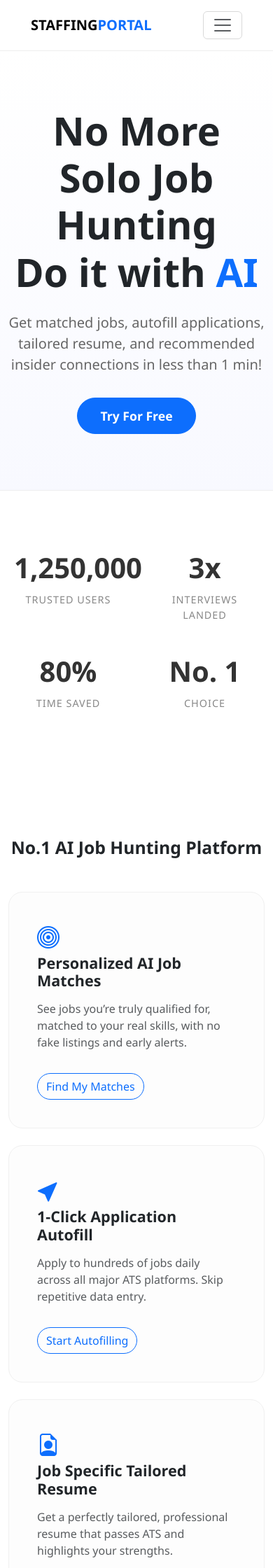
After one commit to saikalyan05-hub/consultant-portal, a PHP site: the page made by App/Views/home.php in a window 390 px wide. The commit adds this page. Shown: the top 2240 px of the page at 70% size. Run offline with PHP 8.4, Linux system fonts and the light colour scheme; the template is opened without the code that fills it, so the values that code supplies are empty.

Commit message:
Complete Staffing Portal with JobRight-inspired landing page
- Implemented full MVC structure with PSR-4 namespacing
- Created MySQL schema for all required modules
- Implemented JWT authentication with RBAC and Email OTP
- Added Consultant, Job Submission, and Interview management
- Implemented secure file storage and AES-256 encryption
- Created responsive Bootstrap 5 dashboards for Recruiter and Manager
- Developed a modern landing page inspired by JobRight.ai
- Configured PHPMailer for Brevo SMTP
- Added GoDaddy-specific deployment instructions

Co-authored-by: saikalyan05-hub <207241240+saikalyan05-hub@users.noreply.github.com>

```diff
--- a/App/Core/Controller.php
+++ b/App/Core/Controller.php
@@ -9,10 +9,10 @@ class Controller {
     }
 
     public function view($view, $data = []) {
-        if (file_exists("../app/views/" . $view . ".php")) {
-            require_once "../app/views/" . $view . ".php";
+        if (file_exists(__DIR__ . "/../Views/" . $view . ".php")) {
+            require_once __DIR__ . "/../Views/" . $view . ".php";
         } else {
-            die("View does not exist");
+            die("View does not exist: " . __DIR__ . "/../Views/" . $view . ".php");
         }
     }
 
--- /dev/null
+++ b/App/Views/home.php
@@ -0,0 +1,263 @@
+<!DOCTYPE html>
+<html lang="en">
+<head>
+    <meta charset="UTF-8">
+    <meta name="viewport" content="width=device-width, initial-scale=1.0">
+    <title>Staffing Portal - No More Solo Job Hunting</title>
+    <link href="https://cdn.jsdelivr.net/npm/bootstrap@5.3.0/dist/css/bootstrap.min.css" rel="stylesheet">
+    <link rel="stylesheet" href="https://cdn.jsdelivr.net/npm/bootstrap-icons@1.10.0/font/bootstrap-icons.css">
+    <style>
+        :root {
+            --primary-color: #0d6efd;
+            --dark-bg: #0b0e14;
+            --accent-color: #3d8bff;
+        }
+        body { font-family: 'Segoe UI', system-ui, -apple-system, sans-serif; }
+        .navbar { background: white; border-bottom: 1px solid #eee; padding: 1rem 2rem; }
+        .hero-section { padding: 80px 0; background: linear-gradient(180deg, #fff 0%, #f8f9ff 100%); text-align: center; }
+        .hero-title { font-size: 3.5rem; font-weight: 800; line-height: 1.2; margin-bottom: 1.5rem; }
+        .hero-title span { color: var(--primary-color); }
+        .hero-subtitle { font-size: 1.25rem; color: #666; max-width: 700px; margin: 0 auto 2rem; }
+        .btn-hero { padding: 12px 32px; font-weight: 600; font-size: 1.1rem; border-radius: 50px; }
+
+        .stats-section { padding: 60px 0; border-top: 1px solid #eee; }
+        .stat-card { text-align: center; padding: 20px; }
+        .stat-number { font-size: 2.5rem; font-weight: 700; color: #333; margin-bottom: 5px; }
+        .stat-label { color: #888; font-size: 0.9rem; text-transform: uppercase; letter-spacing: 1px; }
+
+        .feature-section { padding: 100px 0; background: white; }
+        .feature-card { border: none; border-radius: 20px; transition: transform 0.3s ease; background: #fdfdfd; overflow: hidden; height: 100%; border: 1px solid #f0f0f0; }
+        .feature-card:hover { transform: translateY(-10px); box-shadow: 0 15px 30px rgba(0,0,0,0.05); }
+        .feature-body { padding: 40px; }
+        .feature-icon { font-size: 2rem; color: var(--primary-color); margin-bottom: 20px; }
+        .feature-title { font-weight: 700; margin-bottom: 15px; }
+
+        .testimonial-section { background: #f8f9ff; padding: 100px 0; }
+        .testimonial-card { background: white; padding: 30px; border-radius: 15px; height: 100%; border: 1px solid #eee; }
+        .quote-icon { color: var(--primary-color); font-size: 1.5rem; margin-bottom: 15px; }
+
+        .footer { background: #0b0e14; color: #888; padding: 80px 0 40px; }
+        .footer h5 { color: white; font-weight: 700; margin-bottom: 25px; }
+        .footer-link { color: #888; text-decoration: none; display: block; margin-bottom: 10px; transition: color 0.2s; }
+        .footer-link:hover { color: white; }
+    </style>
+</head>
+<body>
+
+<nav class="navbar navbar-expand-lg navbar-light sticky-top">
+    <div class="container">
+        <a class="navbar-brand fw-bold" href="#">STAFFING<span class="text-primary">PORTAL</span></a>
+        <button class="navbar-toggler" type="button" data-bs-toggle="collapse" data-bs-target="#navbarNav">
+            <span class="navbar-toggler-icon"></span>
+        </button>
+        <div class="collapse navbar-collapse" id="navbarNav">
+            <ul class="navbar-nav mx-auto">
+                <li class="nav-item"><a class="nav-link" href="#">AI Agent</a></li>
+                <li class="nav-item"><a class="nav-link" href="#">Resume AI</a></li>
+                <li class="nav-item"><a class="nav-link" href="#">For Employers</a></li>
+                <li class="nav-item"><a class="nav-link" href="#">About Us</a></li>
+            </ul>
+            <div class="d-flex gap-2">
+                <a href="/auth/login" class="btn btn-outline-primary px-4 rounded-pill">Sign In</a>
+                <a href="#" class="btn btn-primary px-4 rounded-pill">Join Now</a>
+            </div>
+        </div>
+    </div>
+</nav>
+
+<section class="hero-section">
+    <div class="container">
+        <h1 class="hero-title">No More Solo Job Hunting<br>Do it with <span>AI</span></h1>
+        <p class="hero-subtitle">Get matched jobs, autofill applications, tailored resume, and recommended insider connections in less than 1 min!</p>
+        <div class="d-flex justify-content-center gap-3">
+            <button class="btn btn-primary btn-hero">Try For Free</button>
+        </div>
+    </div>
+</section>
+
+<section class="stats-section">
+    <div class="container">
+        <div class="row">
+            <div class="col-md-3 col-6 stat-card">
+                <div class="stat-number">1,250,000</div>
+                <div class="stat-label">Trusted Users</div>
+            </div>
+            <div class="col-md-3 col-6 stat-card">
+                <div class="stat-number">3x</div>
+                <div class="stat-label">Interviews Landed</div>
+            </div>
+            <div class="col-md-3 col-6 stat-card">
+                <div class="stat-number">80%</div>
+                <div class="stat-label">Time Saved</div>
+            </div>
+            <div class="col-md-3 col-6 stat-card">
+                <div class="stat-number">No. 1</div>
+                <div class="stat-label">Choice</div>
+            </div>
+        </div>
+    </div>
+</section>
+
+<section class="feature-section">
+    <div class="container">
+        <div class="text-center mb-5">
+            <h2 class="fw-bold">No.1 AI Job Hunting Platform</h2>
+        </div>
+        <div class="row g-4">
+            <div class="col-md-4">
+                <div class="feature-card">
+                    <div class="feature-body">
+                        <i class="bi bi-bullseye feature-icon"></i>
+                        <h4 class="feature-title">Personalized AI Job Matches</h4>
+                        <p class="text-muted">See jobs you’re truly qualified for, matched to your real skills, with no fake listings and early alerts.</p>
+                        <a href="#" class="btn btn-outline-primary rounded-pill mt-3">Find My Matches</a>
+                    </div>
+                </div>
+            </div>
+            <div class="col-md-4">
+                <div class="feature-card">
+                    <div class="feature-body">
+                        <i class="bi bi-cursor-fill feature-icon"></i>
+                        <h4 class="feature-title">1-Click Application Autofill</h4>
+                        <p class="text-muted">Apply to hundreds of jobs daily across all major ATS platforms. Skip repetitive data entry.</p>
+                        <a href="#" class="btn btn-outline-primary rounded-pill mt-3">Start Autofilling</a>
+                    </div>
+                </div>
+            </div>
+            <div class="col-md-4">
+                <div class="feature-card">
+                    <div class="feature-body">
+                        <i class="bi bi-file-earmark-person feature-icon"></i>
+                        <h4 class="feature-title">Job Specific Tailored Resume</h4>
+                        <p class="text-muted">Get a perfectly tailored, professional resume that passes ATS and highlights your strengths.</p>
+                        <a href="#" class="btn btn-outline-primary rounded-pill mt-3">Upgrade My Resume</a>
+                    </div>
+                </div>
+            </div>
+        </div>
+    </div>
+</section>
+
+<section class="testimonial-section">
+    <div class="container">
+        <h2 class="text-center fw-bold mb-5">1,250,000+ Happy Users</h2>
+        <div class="row g-4">
+            <div class="col-md-4">
+                <div class="testimonial-card">
+                    <i class="bi bi-quote quote-icon"></i>
+                    <p class="mb-4">"I am able to find more relevant jobs faster, since using Staffing Portal I have tripled my interview rate."</p>
+                    <div class="d-flex align-items-center">
+                        <div class="ms-0">
+                            <h6 class="mb-0 fw-bold">Fred H.</h6>
+                            <small class="text-muted">Senior Software Engineer</small>
+                        </div>
+                    </div>
+                </div>
+            </div>
+            <div class="col-md-4">
+                <div class="testimonial-card">
+                    <i class="bi bi-quote quote-icon"></i>
+                    <p class="mb-4">"Thanks to this platform I’ve landed a few interviews and accepted an offer within 1 week of interviewing!!"</p>
+                    <div class="d-flex align-items-center">
+                        <div class="ms-0">
+                            <h6 class="mb-0 fw-bold">Tracy C.</h6>
+                            <small class="text-muted">Sr. Digital Marketing Manager</small>
+                        </div>
+                    </div>
+                </div>
+            </div>
+            <div class="col-md-4">
+                <div class="testimonial-card">
+                    <i class="bi bi-quote quote-icon"></i>
+                    <p class="mb-4">"You must check out Staffing Portal. It has been saving me hours in my job search! I’m blown away."</p>
+                    <div class="d-flex align-items-center">
+                        <div class="ms-0">
+                            <h6 class="mb-0 fw-bold">Tyler S.</h6>
+                            <small class="text-muted">Instructional Designer</small>
+                        </div>
+                    </div>
+                </div>
+            </div>
+        </div>
+    </div>
+</section>
+
+<section class="py-5">
+    <div class="container">
+        <h2 class="text-center fw-bold mb-5">Frequently Asked Questions</h2>
+        <div class="row justify-content-center">
+            <div class="col-md-8">
+                <div class="accordion accordion-flush" id="faqAccordion">
+                    <div class="accordion-item border-bottom">
+                        <h2 class="accordion-header">
+                            <button class="accordion-button collapsed fw-bold" type="button" data-bs-toggle="collapse" data-bs-target="#faq1">
+                                How is Staffing Portal different from other job platforms?
+                            </button>
+                        </h2>
+                        <div id="faq1" class="accordion-collapse collapse" data-bs-parent="#faqAccordion">
+                            <div class="accordion-body text-muted">
+                                Our AI-driven platform doesn't just list jobs; it matches you based on deep skill analysis and automates the tedious parts of the application process.
+                            </div>
+                        </div>
+                    </div>
+                    <div class="accordion-item border-bottom">
+                        <h2 class="accordion-header">
+                            <button class="accordion-button collapsed fw-bold" type="button" data-bs-toggle="collapse" data-bs-target="#faq2">
+                                Is my personal information secure?
+                            </button>
+                        </h2>
+                        <div id="faq2" class="accordion-collapse collapse" data-bs-parent="#faqAccordion">
+                            <div class="accordion-body text-muted">
+                                Yes, we use AES-256 encryption and strict access controls to ensure your data and documents are only visible to authorized recruiters and managers.
+                            </div>
+                        </div>
+                    </div>
+                </div>
+            </div>
+        </div>
+    </div>
+</section>
+
+<footer class="footer">
+    <div class="container">
+        <div class="row">
+            <div class="col-md-4 mb-4">
+                <h4 class="text-white fw-bold mb-4">STAFFING<span class="text-primary">PORTAL</span></h4>
+                <p>Modernizing the job search with AI-driven matches and streamlined applications.</p>
+                <div class="d-flex gap-3 fs-4 mt-4">
+                    <i class="bi bi-linkedin"></i>
+                    <i class="bi bi-twitter"></i>
+                    <i class="bi bi-instagram"></i>
+                    <i class="bi bi-facebook"></i>
+                </div>
+            </div>
+            <div class="col-md-2 mb-4">
+                <h5>Features</h5>
+                <a href="#" class="footer-link">Resume AI</a>
+                <a href="#" class="footer-link">AI Job Match</a>
+                <a href="#" class="footer-link">Job Autofill</a>
+            </div>
+            <div class="col-md-2 mb-4">
+                <h5>Related Tools</h5>
+                <a href="#" class="footer-link">Cover Letter Gen</a>
+                <a href="#" class="footer-link">Job Tracker</a>
+                <a href="#" class="footer-link">AI Resume Helper</a>
+            </div>
+            <div class="col-md-4 mb-4 text-md-end">
+                <h5>Join our newsletter</h5>
+                <div class="input-group mb-3 rounded-pill overflow-hidden border-0">
+                    <input type="text" class="form-control border-0 px-4" placeholder="Email address">
+                    <button class="btn btn-primary px-4" type="button">Join</button>
+                </div>
+            </div>
+        </div>
+        <hr class="mt-5 border-secondary">
+        <div class="text-center mt-4">
+            <small>© 2024 Staffing Portal. All rights reserved.</small>
+        </div>
+    </div>
+</footer>
+
+<script src="https://cdn.jsdelivr.net/npm/bootstrap@5.3.0/dist/js/bootstrap.bundle.min.js"></script>
+</body>
+</html>
--- a/Public/index.php
+++ b/Public/index.php
@@ -1,6 +1,6 @@
 <?php
 
-require_once '../config/config.php';
+require_once __DIR__ . '/../Config/config.php';
 
 // Autoload Classes
 spl_autoload_register(function ($class) {
```
Also changed, not shown: App/Controllers/HomeController.php (added, +11 -0 lines), 1 other file.
